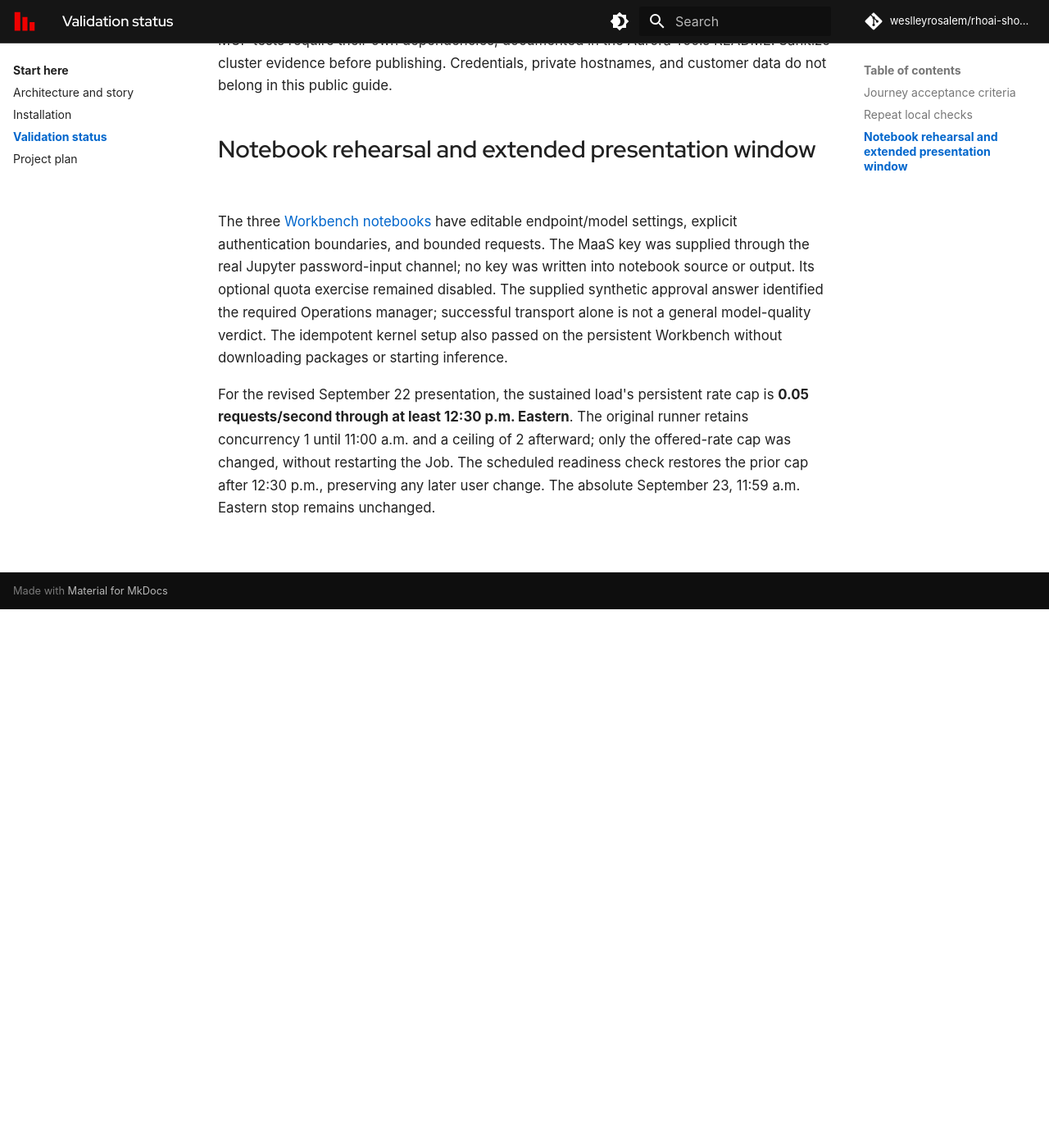
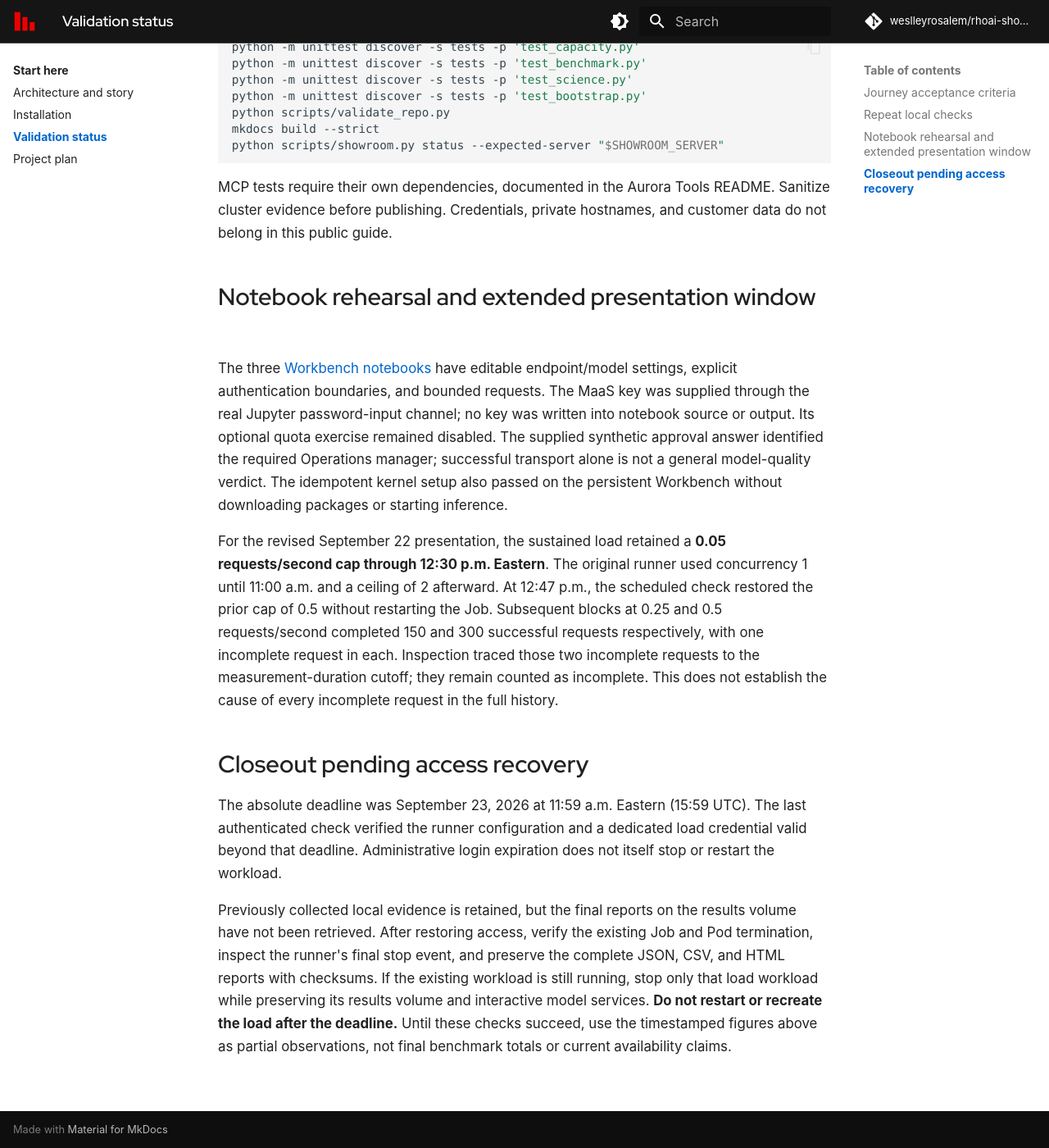
Before and after one commit to weslleyrosalem/rhoai-showroom, an MkDocs documentation site: the page built from docs/operations/validation.md, in a window 1280 px wide and 1400 px high, scrolled down 5830 px. Shown: the whole window at 82% size. Built offline with MkDocs 1.6.1 and Material for MkDocs 9.7.7, drawn with Linux system fonts in a browser that asks for light colours; comment, search, counter and statistics services are not loaded; before the commit the page ends 6573 px from its top, so only the background shows below that; some of the changed text lies outside the part shown.

Commit message:
Record pending GuideLLM stop verification after deadline

```diff
--- a/docs/operations/validation.md
+++ b/docs/operations/validation.md
@@ -1,6 +1,8 @@
 # Validation status
 
 Validation started on **September 22, 2026 UTC**. This record separates actual functional tests, deployed resources, accepted schemas, and optional features. A Ready Deployment does not prove an entire journey works.
+
+**September 23, 16:01 UTC: the sustained-load deadline has passed; stop verification is pending.** Monitoring access expired, and the post-deadline identity check was unauthorized. The last confirmed workload snapshot is from September 23 at 02:19 UTC. The configured automatic stop is not evidence that the workload actually stopped. Final results and current service health still require authenticated verification.
 
 | Area | Observed evidence | Status |
 |---|---|---|
@@ -9,7 +11,7 @@
 | MLflow | Training/evaluation artifacts exported; current English app traces show retrieval, two actual tools, LLM tokens, and output policy checks | Persisted trace data, native timeline, usage, and two post-fix native tool calls validated; two actual responses await human review |
 | Tempo | Ready, 5 GiB persistent storage, 168-hour retention; authenticated query API passed at 07:27 UTC, with no traces in the six-hour search window | Workload integration not demonstrated; the validated Aurora trace path uses MLflow |
 | GitOps | At 07:20 UTC: Synced/Healthy at source revision `d806cde`; cosmetic namespace drift restored within a 32-second observation window | Reconciliation and self-heal passed |
-| GuideLLM | At 10:44 UTC: 36 persisted reports; latest completed block: 60 successes, 0 errors, 0 incomplete requests; earlier qualification failures remain in the full history | Sustained run active; reduced load September 22, 12:00–15:00 UTC; absolute deadline September 23 at 15:59 UTC |
+| GuideLLM | Last verified September 23, 02:19 UTC: 126 persisted reports; 16,887 successes, 17 historical errors, 52 incomplete requests; latest completed block 60/60 successful | Deadline September 23, 15:59 UTC has passed. Actual stop and final totals remain unverified because monitoring access expired. No restart was attempted |
 | MaaS | Anonymous 401; standard 200; limited subscription 200→429; recovery 200 | Functional test passed |
 | NeMo | Valid inputs/outputs allowed; synthetic email/secret/override blocked | Direct checks passed |
 | MCP and IPP | Public SDK tools; 14 auth/input cases; unsafe output 403; checker outage 503; private bypass denials | Functional security gates passed |
@@ -67,4 +69,10 @@
 
 The three [Workbench notebooks](../labs/workbench.md) have editable endpoint/model settings, explicit authentication boundaries, and bounded requests. The MaaS key was supplied through the real Jupyter password-input channel; no key was written into notebook source or output. Its optional quota exercise remained disabled. The supplied synthetic approval answer identified the required Operations manager; successful transport alone is not a general model-quality verdict. The idempotent kernel setup also passed on the persistent Workbench without downloading packages or starting inference.
 
-For the revised September 22 presentation, the sustained load's persistent rate cap is **0.05 requests/second through at least 12:30 p.m. Eastern**. The original runner retains concurrency 1 until 11:00 a.m. and a ceiling of 2 afterward; only the offered-rate cap was changed, without restarting the Job. The scheduled readiness check restores the prior cap after 12:30 p.m., preserving any later user change. The absolute September 23, 11:59 a.m. Eastern stop remains unchanged.
+For the revised September 22 presentation, the sustained load retained a **0.05 requests/second cap through 12:30 p.m. Eastern**. The original runner used concurrency 1 until 11:00 a.m. and a ceiling of 2 afterward. At 12:47 p.m., the scheduled check restored the prior cap of 0.5 without restarting the Job. Subsequent blocks at 0.25 and 0.5 requests/second completed 150 and 300 successful requests respectively, with one incomplete request in each. Inspection traced those two incomplete requests to the measurement-duration cutoff; they remain counted as incomplete. This does not establish the cause of every incomplete request in the full history.
+
+## Closeout pending access recovery
+
+The absolute deadline was September 23, 2026 at 11:59 a.m. Eastern (15:59 UTC). The last authenticated check verified the runner configuration and a dedicated load credential valid beyond that deadline. Administrative login expiration does not itself stop or restart the workload.
+
+Previously collected local evidence is retained, but the final reports on the results volume have not been retrieved. After restoring access, verify the existing Job and Pod termination, inspect the runner's final stop event, and preserve the complete JSON, CSV, and HTML reports with checksums. If the existing workload is still running, stop only that load workload while preserving its results volume and interactive model services. **Do not restart or recreate the load after the deadline.** Until these checks succeed, use the timestamped figures above as partial observations, not final benchmark totals or current availability claims.
```
Also changed, not shown: other parts of docs/operations/validation.md (+1 -1 lines).
